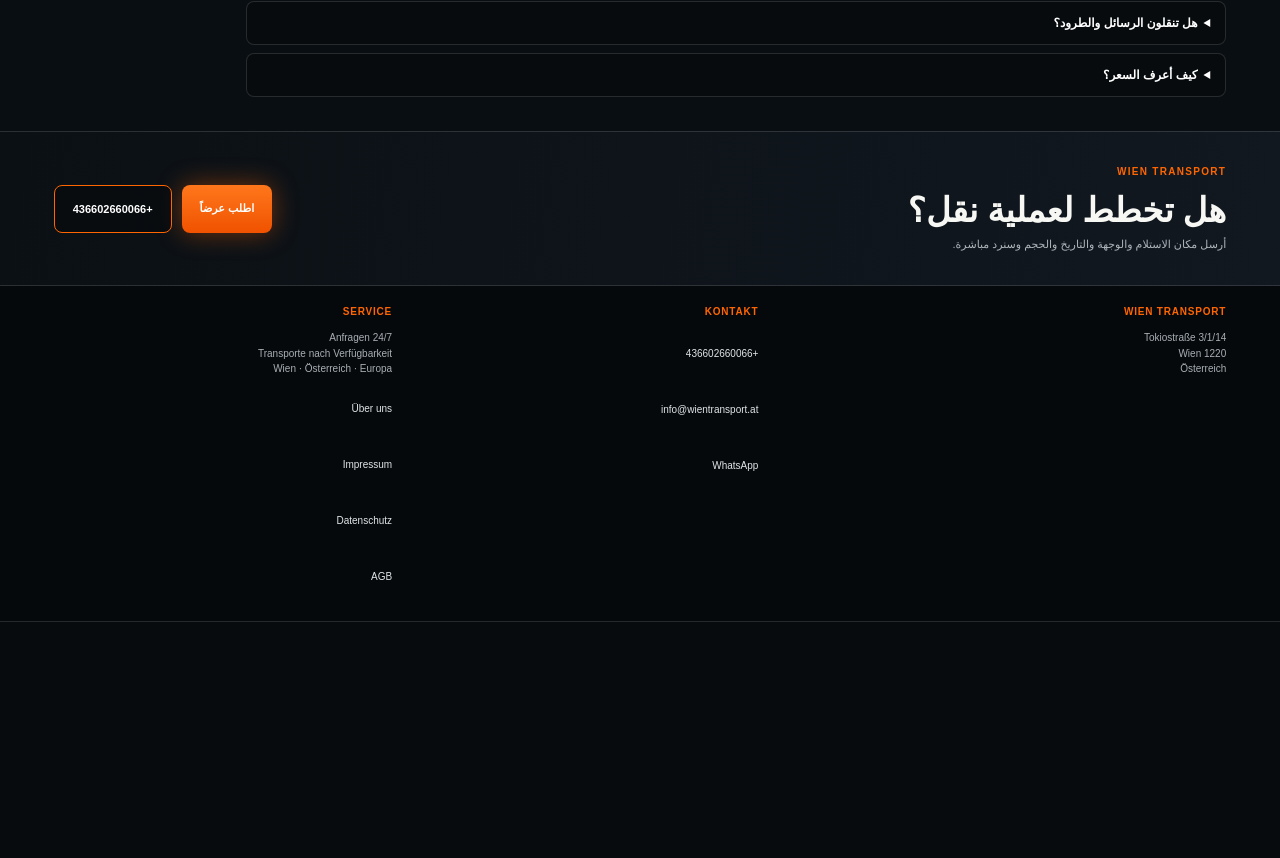
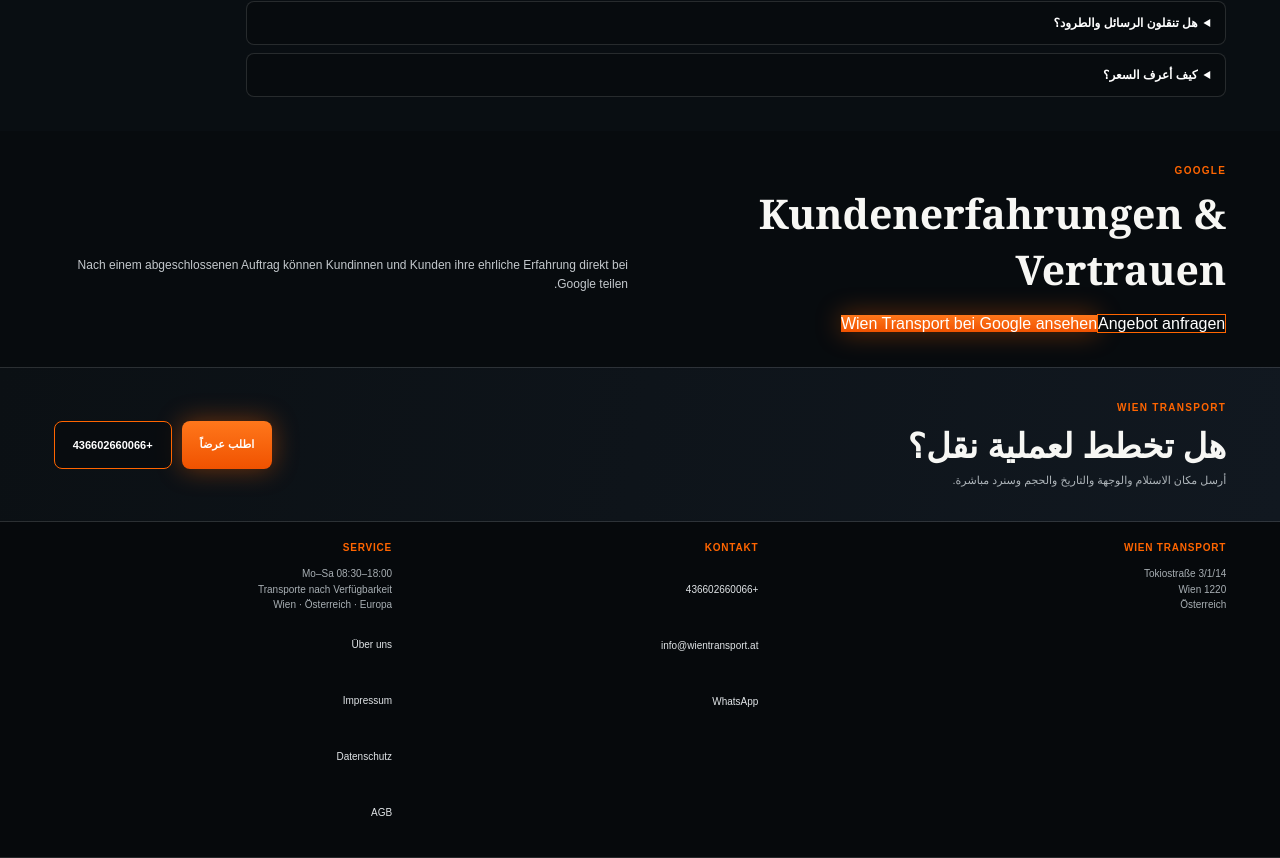
Before and after one commit to aliarslankg/wientransport, a Next.js app: page /ar in a window 1280 px wide. Shown: the part 4038-4896 px from the top of the page. Before the commit the page ends 4660 px from the top, so only its background shows below. Built offline with nearby package versions, Linux system fonts and the light colour scheme.

Commit message:
Improve trust, legal and contact information

```diff
--- a/app/components/Site.js
+++ b/app/components/Site.js
@@ -131,6 +131,11 @@
       </div>
     </section>
 
+    <section className="section reviewSection">
+      <div className="head"><div><p className="eyebrow">GOOGLE</p><h2>Kundenerfahrungen & Vertrauen</h2></div><p>Nach einem abgeschlossenen Auftrag können Kundinnen und Kunden ihre ehrliche Erfahrung direkt bei Google teilen.</p></div>
+      <div className="reviewActions"><a className="primary" href="https://www.google.com/search?q=Wien+Transport" target="_blank" rel="noopener noreferrer">Wien Transport bei Google ansehen</a><a className="secondary" href="#quote">Angebot anfragen</a></div>
+    </section>
+
 
     <section className="finalCta">
       <div>
@@ -147,7 +152,7 @@
     <footer id="contact">
       <div><b>WIEN TRANSPORT</b><p>Tokiostraße 3/1/14<br/>1220 Wien<br/>Österreich</p></div>
       <div><b>Kontakt</b><a href="tel:+436602660066">+436602660066</a><a href="mailto:info@wientransport.at">info@wientransport.at</a><a href={`https://wa.me/${phone}`} target="_blank" rel="noreferrer">WhatsApp</a></div>
-      <div><b>Service</b><p>Anfragen 24/7<br/>Transporte nach Verfügbarkeit<br/>Wien · Österreich · Europa</p><Link href="/ueber-uns">Über uns</Link><Link href="/impressum">Impressum</Link><Link href="/datenschutz">Datenschutz</Link><Link href="/agb">AGB</Link></div>
+      <div><b>Service</b><p>Mo–Sa 08:30–18:00<br/>Transporte nach Verfügbarkeit<br/>Wien · Österreich · Europa</p><Link href="/ueber-uns">Über uns</Link><Link href="/impressum">Impressum</Link><Link href="/datenschutz">Datenschutz</Link><Link href="/agb">AGB</Link></div>
     </footer>
     <a className="float" href={`https://wa.me/${phone}`} target="_blank" rel="noreferrer">WhatsApp</a>
   </main>
--- a/app/impressum/page.js
+++ b/app/impressum/page.js
@@ -1,3 +1,3 @@
 import Link from "next/link";
 export const metadata={title:"Impressum",alternates:{canonical:"https://www.wientransport.at/impressum"},robots:{index:true,follow:true}};
-export default function Page(){return <main><header><Link className="brand" href="/"><span>WT</span><div><b>WIEN TRANSPORT</b><small>UMZUG · TRANSPORT · KURIER</small></div></Link><nav><Link href="/">Startseite</Link><Link href="/#contact">Kontakt</Link></nav></header><section className="serviceHero"><div><p className="eyebrow">RECHTLICHE INFORMATIONEN</p><h1>Impressum</h1></div></section><section className="section seoText"><h2>Angaben zum Anbieter</h2><p><strong>Ali Arslan KG</strong><br/>Wien Transport<br/>Tokiostraße 3/1/14<br/>1220 Wien, Österreich</p></section><section className="section seoText"><h2>Kontakt</h2><p>Telefon: <a href="tel:+436602660066">+43 660 266 00 66</a><br/>E-Mail: <a href="mailto:info@wientransport.at">info@wientransport.at</a></p></section><section className="section seoText"><h2>Unternehmensgegenstand</h2><p>Transport-, Umzugs-, Möbeltransport-, Kleintransport- und ergänzende Dienstleistungen nach individueller Vereinbarung.</p></section><section className="section seoText"><h2>Rechtliche Hinweise</h2><p>Für Firmenbuchnummer, UID-Nummer, Gewerbebehörde, Kammerzugehörigkeit und weitere gesetzlich erforderliche Angaben sind die jeweils aktuellen Unternehmens- und Gewerbedaten maßgeblich. Diese Angaben sind vor Veröffentlichung mit den offiziellen Unterlagen abzugleichen.</p></section></main>}
+export default function Page(){return <main><header><Link className="brand" href="/"><span>WT</span><div><b>WIEN TRANSPORT</b><small>UMZUG · TRANSPORT · KURIER</small></div></Link><nav><Link href="/">Startseite</Link><Link href="/#contact">Kontakt</Link></nav></header><section className="serviceHero"><div><p className="eyebrow">RECHTLICHE INFORMATIONEN</p><h1>Impressum</h1></div></section><section className="section seoText"><h2>Angaben zum Anbieter</h2><p><strong>Ali Arslan KG</strong><br/>Wien Transport<br/>Tokiostraße 3/1/14<br/>1220 Wien, Österreich</p></section><section className="section seoText"><h2>Kontakt</h2><p>Telefon: <a href="tel:+436602660066">+43 660 266 00 66</a><br/>E-Mail: <a href="mailto:info@wientransport.at">info@wientransport.at</a></p></section><section className="section seoText"><h2>Firmenbuch</h2><p>Rechtsform: Kommanditgesellschaft (KG)<br/>Firmenbuchnummer: FN 469200a<br/>Firmenbuchgericht: Handelsgericht Wien<br/>Sitz: Wien<br/>Unbeschränkt haftender Gesellschafter: Ali Arslan</p></section><section className="section seoText"><h2>Unternehmensgegenstand</h2><p>Transport-, Umzugs-, Möbeltransport-, Kleintransport- und ergänzende Dienstleistungen nach individueller Vereinbarung.</p></section></main>}
--- a/app/layout.js
+++ b/app/layout.js
@@ -31,7 +31,7 @@
   address:{"@type":"PostalAddress","streetAddress":"Tokiostraße 3/1/14","postalCode":"1220","addressLocality":"Wien","addressCountry":"AT"},
   areaServed:[{"@type":"City","name":"Wien"},{"@type":"Country","name":"Österreich"},{"@type":"Place","name":"Europa"}],
   priceRange:"€€",
-  openingHours:"Mo-Su 00:00-23:59",
+  openingHours:"Mo-Sa 08:30-18:00",
   hasOfferCatalog: {
     "@type": "OfferCatalog",
     name: "Transportleistungen",
--- a/app/ueber-uns/page.js
+++ b/app/ueber-uns/page.js
@@ -10,6 +10,6 @@
   <section className="serviceHero"><div><p className="eyebrow">WIEN TRANSPORT</p><h1>Direkter Transportservice aus Wien</h1><p>Wir organisieren Umzüge, Möbeltransporte, Kleintransporte, Kurier- und Paketfahrten von Wien innerhalb Österreichs und zu Zielen in Europa.</p><div className="actions"><Link className="primary" href="/#quote">Kostenlos anfragen</Link><a className="secondary" href="https://wa.me/436602660066">WhatsApp</a></div></div></section>
   <section className="section seoText"><h2>Persönlicher Kontakt statt anonymer Plattform</h2><p>Anfragen können direkt per Telefon, WhatsApp oder über das Formular gesendet werden. Für eine genaue Einschätzung helfen Abholort, Zielort, Termin, Umfang sowie Fotos oder Maße.</p></section>
   <section className="section seoText"><h2>Wien · Österreich · Europa</h2><p>Unser Servicebereich umfasst lokale Transporte in Wien, Fahrten innerhalb Österreichs sowie individuell geplante Transporte zu europäischen Zielen.</p></section>
-  <section className="serviceBottom"><h2>Transport anfragen</h2><p>+436602660066 · aa66tx@gmail.com · Tokiostraße 3/1/14, 1220 Wien</p><Link className="primary" href="/#quote">Anfrage starten</Link></section>
+  <section className="serviceBottom"><h2>Transport anfragen</h2><p>+43 660 266 00 66 · info@wientransport.at · Tokiostraße 3/1/14, 1220 Wien</p><Link className="primary" href="/#quote">Anfrage starten</Link></section>
  </main>
 }
```
